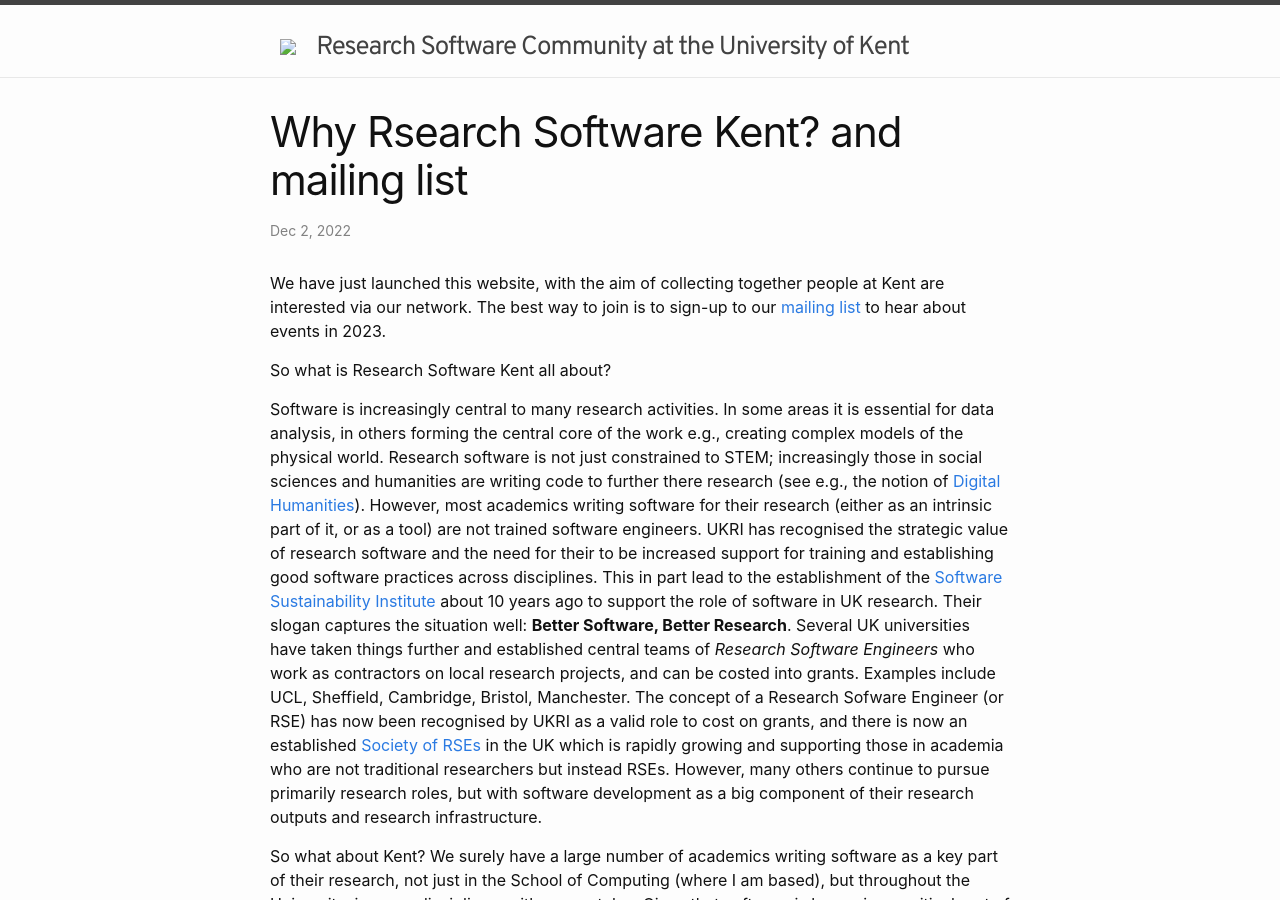
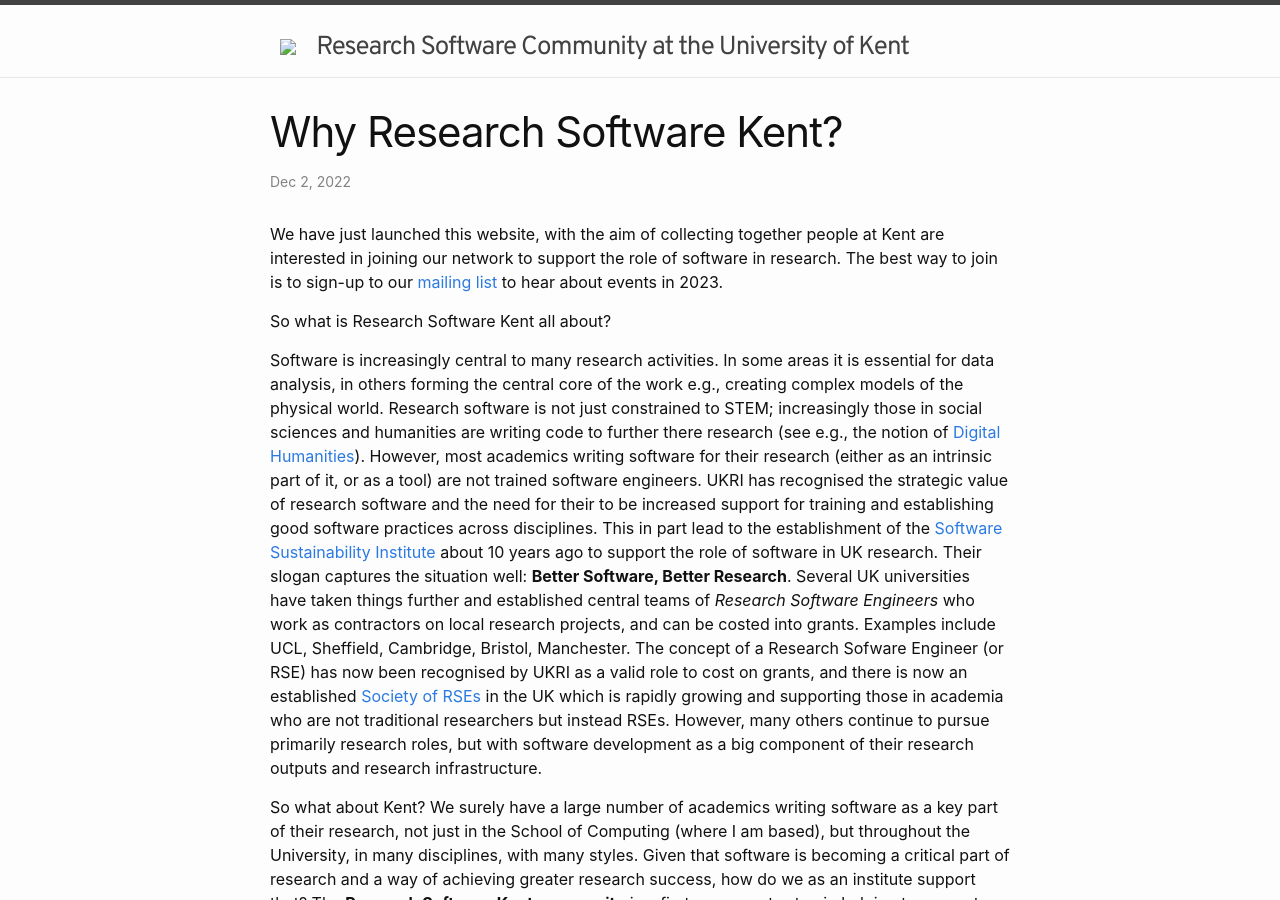
Before and after one commit to Research-Software-Kent/research-software-kent.github.io, a Jekyll site: the page built from _posts/2022-12-02-hello-world.md, in a window 1280 px wide and 900 px high. Built offline with Jekyll 4.4.1, drawn with Linux system fonts in a browser that asks for light colours.

Commit message:
blog post edits

```diff
--- a/_posts/2022-12-02-hello-world.md
+++ b/_posts/2022-12-02-hello-world.md
@@ -1,11 +1,10 @@
 ---
 layout: post
-title: "Why Rsearch Software Kent? and mailing list"
+title: "Why Research Software Kent?"
 categories: misc
 ---
 
-We have just launched this website, with the aim of collecting together people at
-Kent are interested via our network. The best way to join is to sign-up to our
+We have just launched this website, with the aim of collecting together people at Kent are interested in joining our network to support the role of software in research. The best way to join is to sign-up to our
 [mailing list](https://lists.kent.ac.uk/sympa/info/research-software-kent) to hear
 about events in 2023.
 
```
